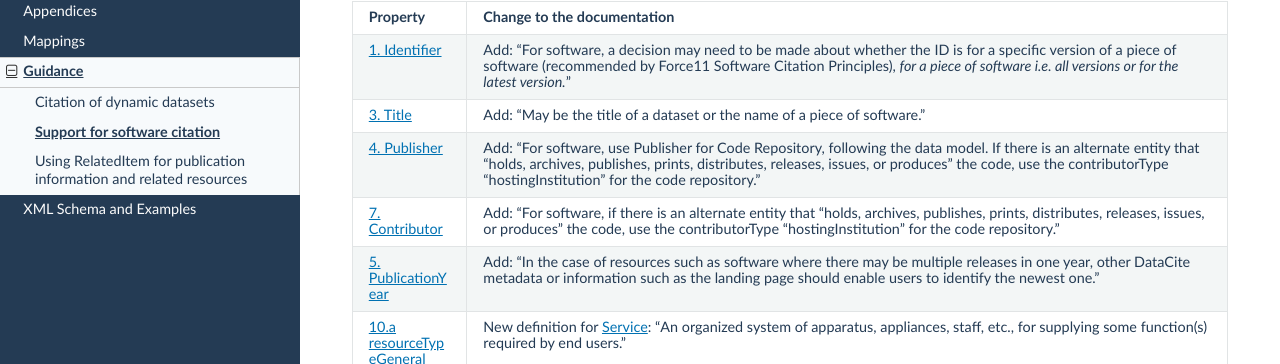
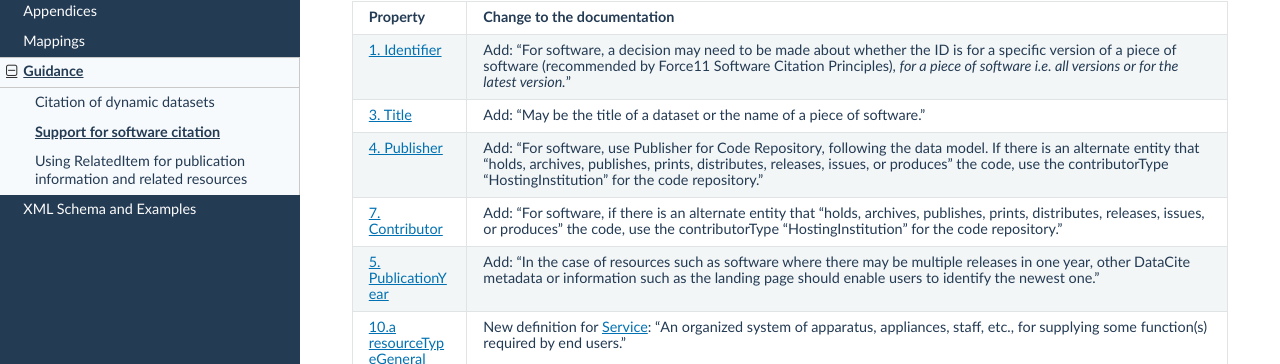
Before and after one commit to datacite/schema-docs, a Sphinx documentation site: the page built from docs/guidance/software-citation.rst, in a window 1280 px wide and 900 px high. Shown: the part 263-627 px from the top of the window. Built offline with Sphinx 7.4.7 and the Read the Docs theme 2.0.0, drawn with Linux system fonts in a browser that asks for light colours.

```diff
--- a/docs/guidance/software-citation.rst
+++ b/docs/guidance/software-citation.rst
@@ -19,9 +19,9 @@ Documentation updates
    * - :ref:`3`
      - Add: "May be the title of a dataset or the name of a piece of software."
    * - :ref:`4`
-     - Add: "For software, use Publisher for Code Repository, following the data model. If there is an alternate entity that "holds, archives, publishes, prints, distributes, releases, issues, or produces" the code, use the contributorType "hostingInstitution" for the code repository."
+     - Add: "For software, use Publisher for Code Repository, following the data model. If there is an alternate entity that "holds, archives, publishes, prints, distributes, releases, issues, or produces" the code, use the contributorType "HostingInstitution" for the code repository."
    * - :ref:`7`
-     - Add: "For software, if there is an alternate entity that "holds, archives, publishes, prints, distributes, releases, issues, or produces" the code, use the contributorType "hostingInstitution" for the code repository."
+     - Add: "For software, if there is an alternate entity that "holds, archives, publishes, prints, distributes, releases, issues, or produces" the code, use the contributorType "HostingInstitution" for the code repository."
    * - :ref:`5`
      - Add: "In the case of resources such as software where there may be multiple releases in one year, other DataCite metadata or information such as the landing page should enable users to identify the newest one."
    * - :ref:`10.a`
--- a/docs/mappings/pidinst.rst
+++ b/docs/mappings/pidinst.rst
@@ -27,7 +27,7 @@ Table 7: PIDINST to DataCite Mapping
    * - **Owner**
      - | :ref:`7` with :ref:`7.a`:
        | :ref:`HostingInstitution`
-     - Can be used for the owner of an instrument, i.e. the institution responsible for the management of the instrument. This may include the legal owner, the operator, or an institute providing access to the instrument. Use the contributorType “hostingInstitution”. The instrument owner may also be included in :ref:`4`. [#f2]_
+     - Can be used for the owner of an instrument, i.e. the institution responsible for the management of the instrument. This may include the legal owner, the operator, or an institute providing access to the instrument. Use the contributorType "HostingInstitution". The instrument owner may also be included in :ref:`4`. [#f2]_
    * - ownerName
      - :ref:`7.1`
      -
--- a/docs/properties/contributor.rst
+++ b/docs/properties/contributor.rst
@@ -9,9 +9,9 @@
 
 **Definition:** The institution or person responsible for collecting, managing, distributing, or otherwise contributing to the development of the resource. To supply multiple contributors, repeat this property.
 
-For software, if there is an alternate entity that "holds, archives, publishes, prints, distributes, releases, issues, or produces" the code, use the contributorType "hostingInstitution" for the code repository.
+For software, if there is an alternate entity that "holds, archives, publishes, prints, distributes, releases, issues, or produces" the code, use the contributorType "HostingInstitution" for the code repository.
 
-For instruments, if there is an institution responsible for the management of the instrument (for example, the legal owner, the operator, or an institute providing access to the instrument), use the contributorType “hostingInstitution” for the owner of the instrument.
+For instruments, if there is an institution responsible for the management of the instrument (for example, the legal owner, the operator, or an institute providing access to the instrument), use the contributorType "HostingInstitution" for the owner of the instrument.
 
 **Allowed values, examples, other constraints:**
 
--- a/docs/properties/publisher.rst
+++ b/docs/properties/publisher.rst
@@ -9,7 +9,7 @@
 
 **Definition:** The name of the entity that holds, archives, publishes, prints, distributes, releases, issues, or produces the resource. This property will be used to formulate the citation, so consider the prominence of the role.
 
-For software, use Publisher for the code repository. If there is an entity other than a code repository, that "holds, archives, publishes, prints, distributes, releases, issues, or produces" the code, use the property :ref:`7` with contributorType "hostingInstitution" for the code repository.
+For software, use Publisher for the code repository. If there is an entity other than a code repository, that "holds, archives, publishes, prints, distributes, releases, issues, or produces" the code, use the property :ref:`7` with contributorType "HostingInstitution" for the code repository.
 
 **Allowed values, examples, other constraints:**
 
```
